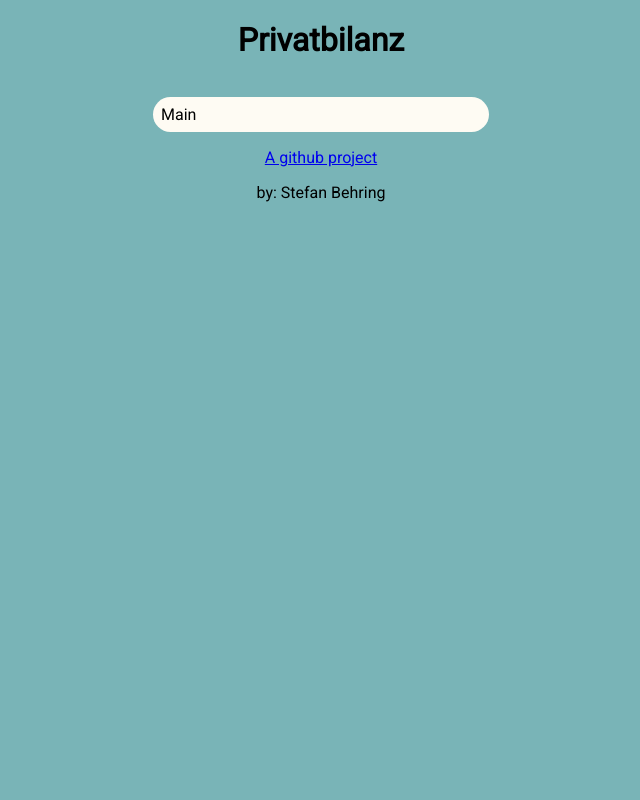
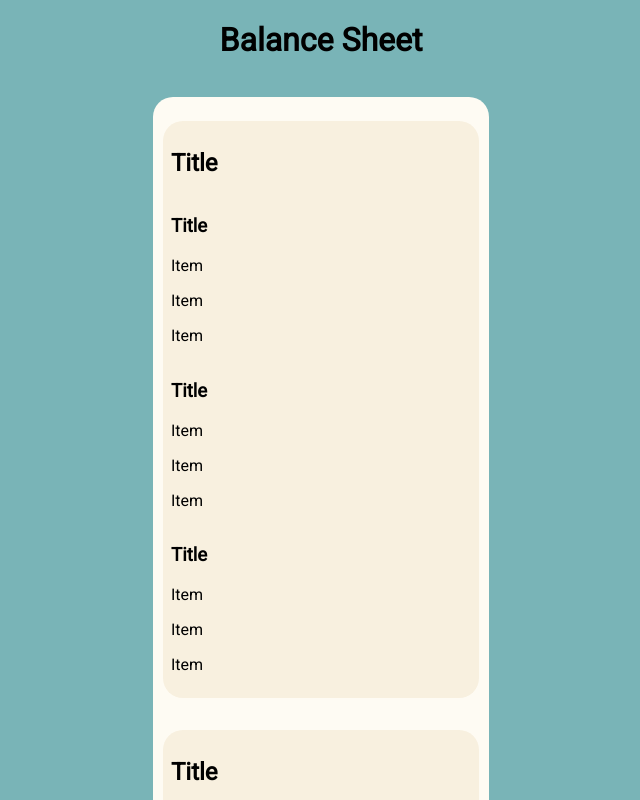
Before and after one commit to StefanBehring/React-BalanceSheet, a React (Create React App) app: page / in a window 1280 px wide. Shown: the top 800 px of the page, without its empty margins (319-959 px from the left). Built offline with nearby package versions, Linux system fonts and the light colour scheme.

Commit message:
Add general setup

```diff
--- a/src/App/App.js
+++ b/src/App/App.js
@@ -5,7 +5,7 @@ function App() {
 	return (
 		<div className='app'>
 			<header className='app__header'>
-				<h1 className='app__title'>Privatbilanz</h1>
+				<h1 className='app__title'>Balance Sheet</h1>
 			</header>
 			<BalanceSheet />
 			<footer className='app__footer'>
--- /dev/null
+++ b/src/BalanceItem/BalanceItem.js
@@ -0,0 +1,7 @@
+import './BalanceItem.css';
+
+const BalanceItem = () => {
+	return <p>Item</p>;
+};
+
+export default BalanceItem;
--- /dev/null
+++ b/src/BalancePosition/BalancePosition.js
@@ -0,0 +1,15 @@
+import BalanceItem from '../BalanceItem/BalanceItem';
+import './BalancePosition.css';
+
+const BalancePosition = () => {
+	return (
+		<div>
+			<h3>Title</h3>
+			<BalanceItem />
+			<BalanceItem />
+			<BalanceItem />
+		</div>
+	);
+};
+
+export default BalancePosition;
--- a/src/BalanceSheet/BalanceSheet.js
+++ b/src/BalanceSheet/BalanceSheet.js
@@ -1,7 +1,13 @@
+import BalanceSide from '../BalanceSide/BalanceSide';
 import './BalanceSheet.css';
 
 const BalanceSheet = () => {
-	return <main className='main'>Main</main>;
+	return (
+		<main className='main'>
+			<BalanceSide />
+			<BalanceSide />
+		</main>
+	);
 };
 
 export default BalanceSheet;
--- /dev/null
+++ b/src/BalanceSide/BalanceSide.css
@@ -0,0 +1,10 @@
+.balance-side {
+	background-color: var(--color-secondary);
+	border-radius: 20px;
+	display: flex;
+	flex-direction: column;
+	padding: 0.5rem;
+	margin: 1rem auto;
+	width: max-content;
+	min-width: 300px;
+}
--- /dev/null
+++ b/src/BalanceSide/BalanceSide.js
@@ -0,0 +1,15 @@
+import BalancePosition from '../BalancePosition/BalancePosition';
+import './BalanceSide.css';
+
+const BalanceSide = () => {
+	return (
+		<section className='balance-side'>
+			<h2>Title</h2>
+			<BalancePosition />
+			<BalancePosition />
+			<BalancePosition />
+		</section>
+	);
+};
+
+export default BalanceSide;
```
Also changed, not shown: src/BalanceItem/BalanceItem.css (added), src/BalancePosition/BalancePosition.css (added).
